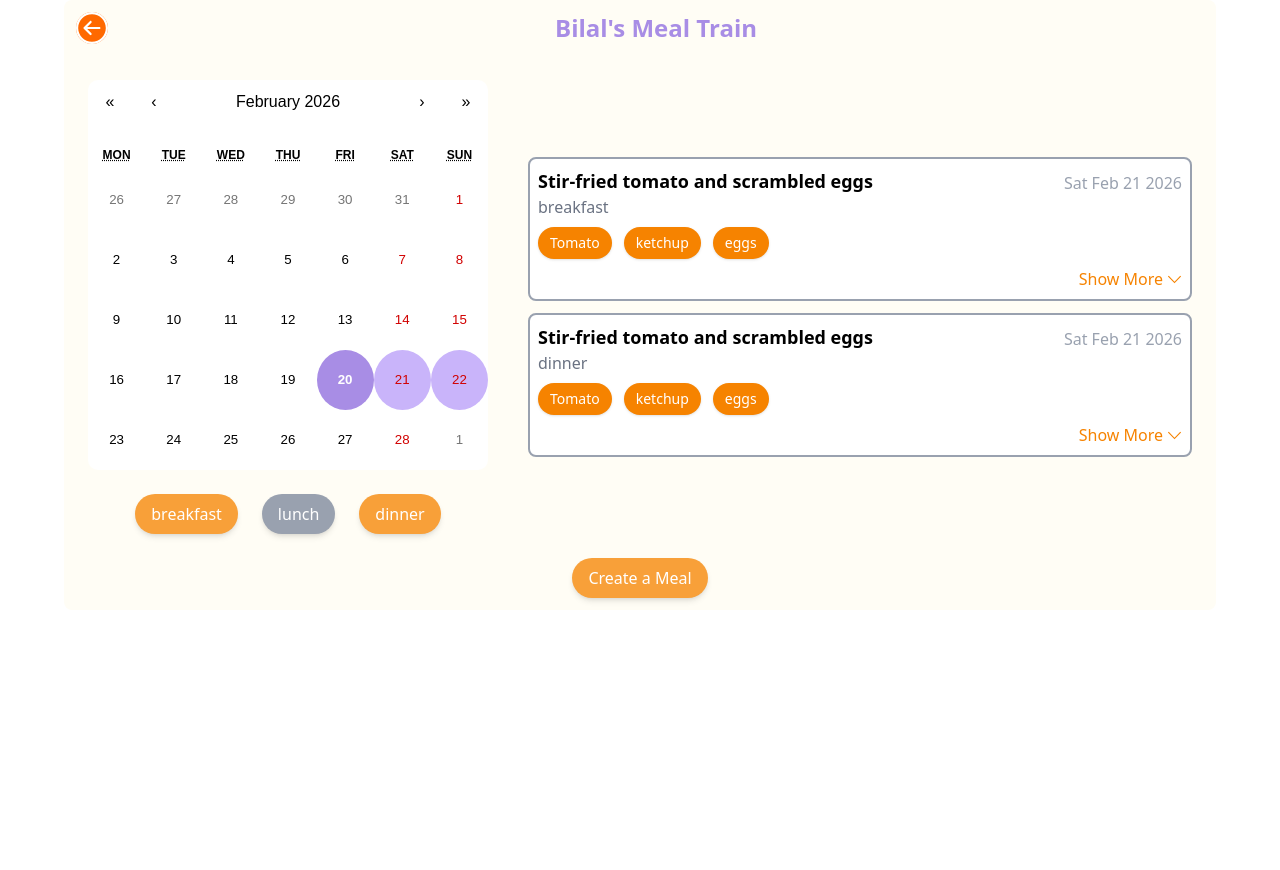
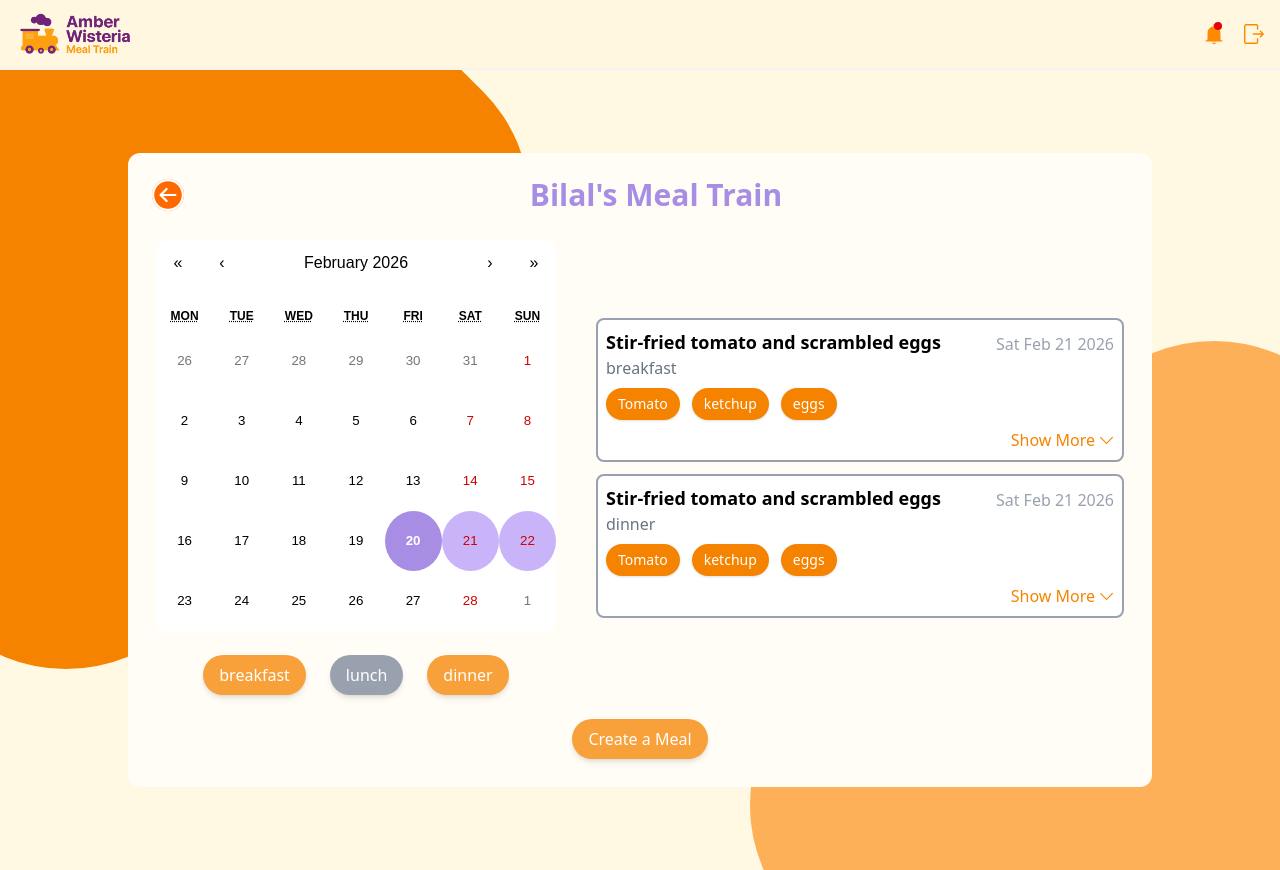
Before and after one commit to nhcarrigan-spring-2026-cohort/amber-wisteria, a React app in the folder frontend/: page /view-meal-train in a window 1280 px wide. Before the commit the page ends 800 px from the top, so only its background shows below. Built offline with nearby package versions, Linux system fonts and the light colour scheme; the HTML template or start-up script is replaced by a standard one.

Commit message:
completed  Meal Train View Page showing fake values

```diff
--- a/frontend/src/App.jsx
+++ b/frontend/src/App.jsx
@@ -6,8 +6,7 @@ import UserDashboard from './pages/UserDashboard.jsx';
 import CreateMealTrain from './pages/CreateMealTrain';
 import SingleMealView from './components/view-meal-train/SingleMealView.jsx';
 import './App.css';
-// import ViewMealTrain from './pages/ViewMealTrain.jsx';
-import ViewMealCard from './components/view-meal-train/ViewMealCard.jsx';
+import ViewMealTrain from './pages/ViewMealTrain.jsx';
 
 function App() {
   return (
@@ -18,7 +17,7 @@ function App() {
       <Route path="/dashboard" element={<UserDashboard />} />
       <Route path="/create-meal-train" element={<CreateMealTrain />} />
       <Route path="/single-meal-view" element={<SingleMealView />} />
-      <Route path='/view-meal-train' element={<ViewMealCard />} />
+      <Route path='/view-meal-train' element={<ViewMealTrain />} />
     </Routes>
   );
 }
--- a/frontend/src/components/view-meal-train/ViewMealCard.jsx
+++ b/frontend/src/components/view-meal-train/ViewMealCard.jsx
@@ -1,5 +1,5 @@
 import { useState } from "react";
-import {useNavigate } from "react-router-dom"
+import { useNavigate } from "react-router-dom"
 import BackBtn from "../BackBtn";
 import MealCalendar from "../MealCalendar"
 import Button from "../Button";
@@ -34,14 +34,17 @@ export default function ViewMealCard() {
     };
 
     return (
-        <div className="w-full max-w-6xl bg-[#FFFDF5] rounded-lg p-3 mx-auto">
+        <div className="min-h-screen w-full flex items-center justify-center">
+            <div className="w-[80%] max-w-6xl bg-[#FFFDF5] rounded-xl p-3 mx-auto relative z-1 m-10">
 
-            <div className="grid grid-cols-[auto_1fr_auto] mb-6 justify-center items-center">
-                <BackBtn />
-                <h1 className="text-2xl text-[#A88DE5] font-semibold">Bilal's Meal Train</h1>
+                <div className="grid grid-cols-[auto_1fr_auto] justify-center items-center p-3">
+                    <BackBtn
+                        onClick={() => navigate('/dashboard')}
+                    />
+                    <h1 className="text-3xl text-[#A88DE5] font-semibold">Bilal's Meal Train</h1>
                 </div>
 
-            <div className="grid lg:grid-cols-[auto_1fr] md:grid-cols-1 justify-center items-center p-3 gap-10 mb-3">
+                <div className="grid lg:grid-cols-[auto_1fr] md:grid-cols-1 justify-center items-center p-4 gap-10 mb-2">
 
                     {/* left calendar section */}
                     <div className="flex flex-col gap-6">
@@ -90,9 +93,10 @@ export default function ViewMealCard() {
                     variant="orange"
                     onClick={() => navigate("/create-meal")}
                     children="Create a Meal"
-                    className="rounded-full shadow-md"
+                    className="rounded-full shadow-md mb-4"
                 />
 
             </div>
+        </div>
     )
 }
--- /dev/null
+++ b/frontend/src/pages/ViewMealTrain.jsx
@@ -0,0 +1,17 @@
+import ViewMealCard from "../components/view-meal-train/ViewMealCard"
+import Navbar from "../components/dashboard/Navbar"
+import Background from "../components/Background"
+
+export default function ViewMealTrain() {
+    return (
+        <>
+            <Navbar />
+            <Background>
+                <ViewMealCard />
+            </Background>
+        </>
+
+
+
+    )
+}
```
Lines whose indentation alone changed are shown as unchanged.
